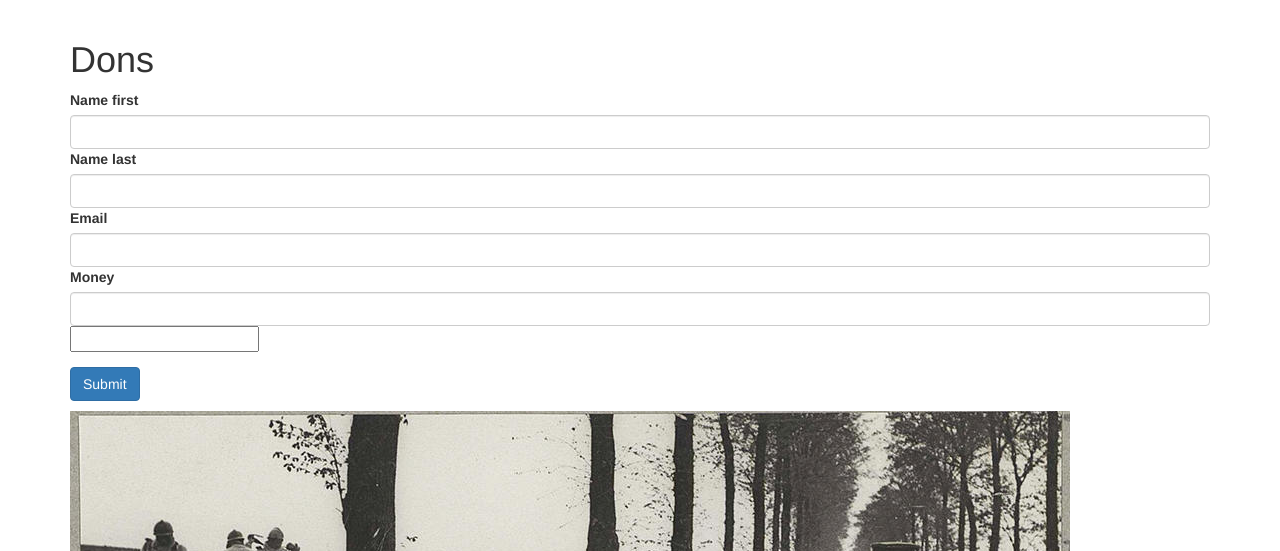
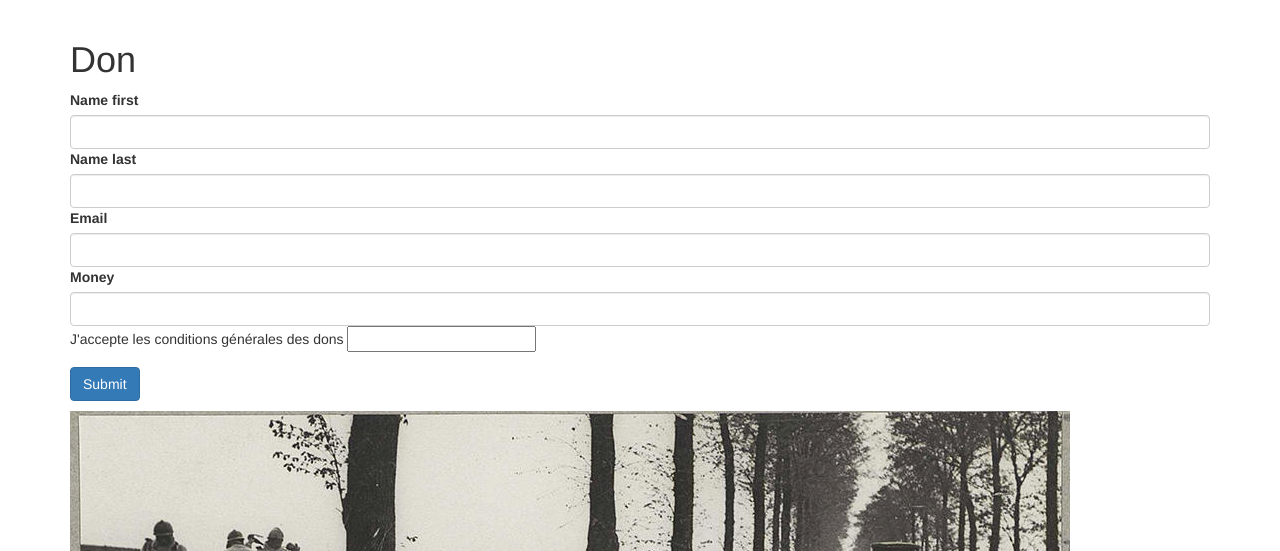
Before and after one commit to lefatoum2/PagedePromessedeDon, a Flask app: template Version2/templates/formulaire.html in a window 1280 px wide. Shown: the part 52-603 px from the top of the page. Run offline with Flask 2, Linux system fonts and the light colour scheme; the template is opened without the code that fills it, so the values that code supplies are empty, except form fields; form fields are guessed from the names that the template uses; some libraries are stand-ins or nearby versions.

Commit message:
Update formulaire.html

```diff
--- a/Version2/templates/formulaire.html
+++ b/Version2/templates/formulaire.html
@@ -1,9 +1,11 @@
+
+
 
 
 {% extends 'layout.html' %}
 
 {% block body %}
-  <h1>Dons</h1>
+  <h1>Don</h1>
   {% from "includes/_formhelpers.html" import render_field %}
   <form method="POST" action="">
     <div class="form-group">
@@ -11,7 +13,7 @@
       {{ render_field(form.name_last, class_="form-control") }}
       {{ render_field(form.email, class_="form-control") }}
       {{ render_field(form.money, class_="form-control") }}
-       {{ form.hidden_tag() }}
+       {{ form.hidden_tag() }} J'accepte les conditions générales des dons
         {{ form.checkbox() }}
 
     </div>
```
